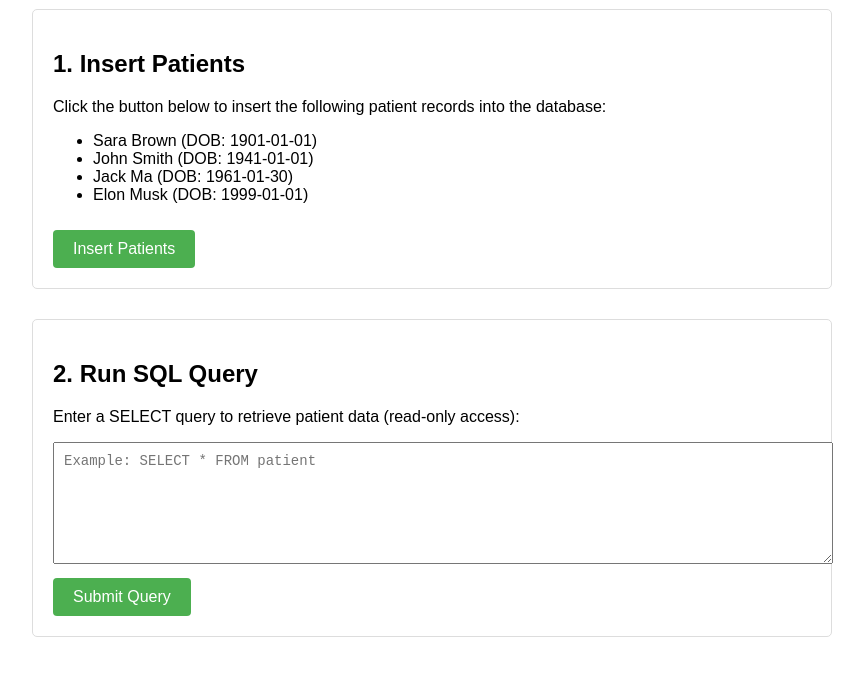
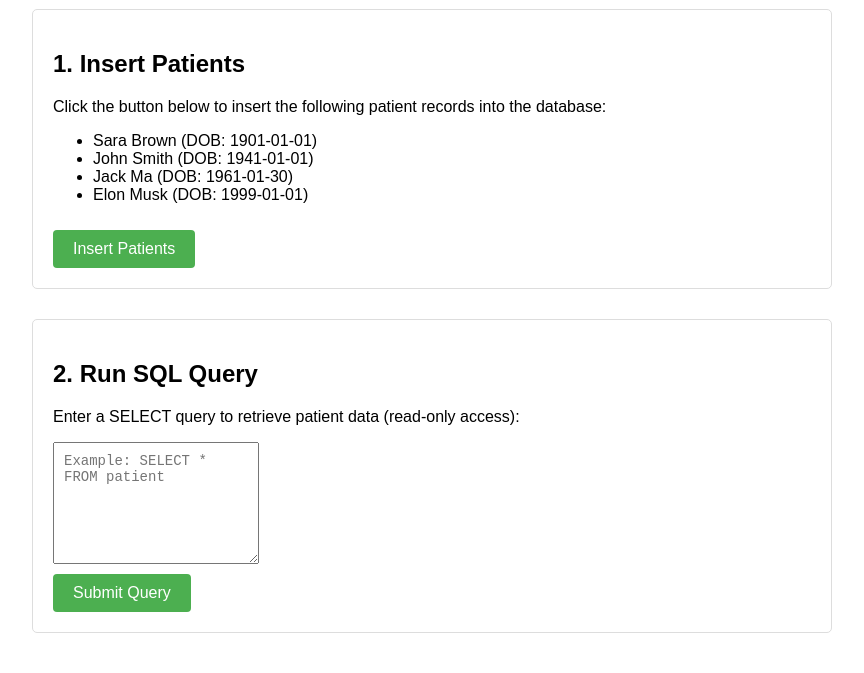
Before and after one commit to energized36/4537Lab4, a website with bundled scripts: page server1/index.html in a window 1280 px wide. Shown: the part 149-822 px from the top of the page, without its empty margins (208-1072 px from the left). Built offline with nearby package versions, Linux system fonts and the light colour scheme.

Commit message:
Fix css styling

```diff
--- a/server1/styles/style.css
+++ b/server1/styles/style.css
@@ -14,7 +14,8 @@ body {
             border-radius: 5px;
         }
         textarea {
-            width: 100%;
+            /* width: 100%; */
+            display: block;
             height: 100px;
             padding: 10px;
             font-family: monospace;
```
